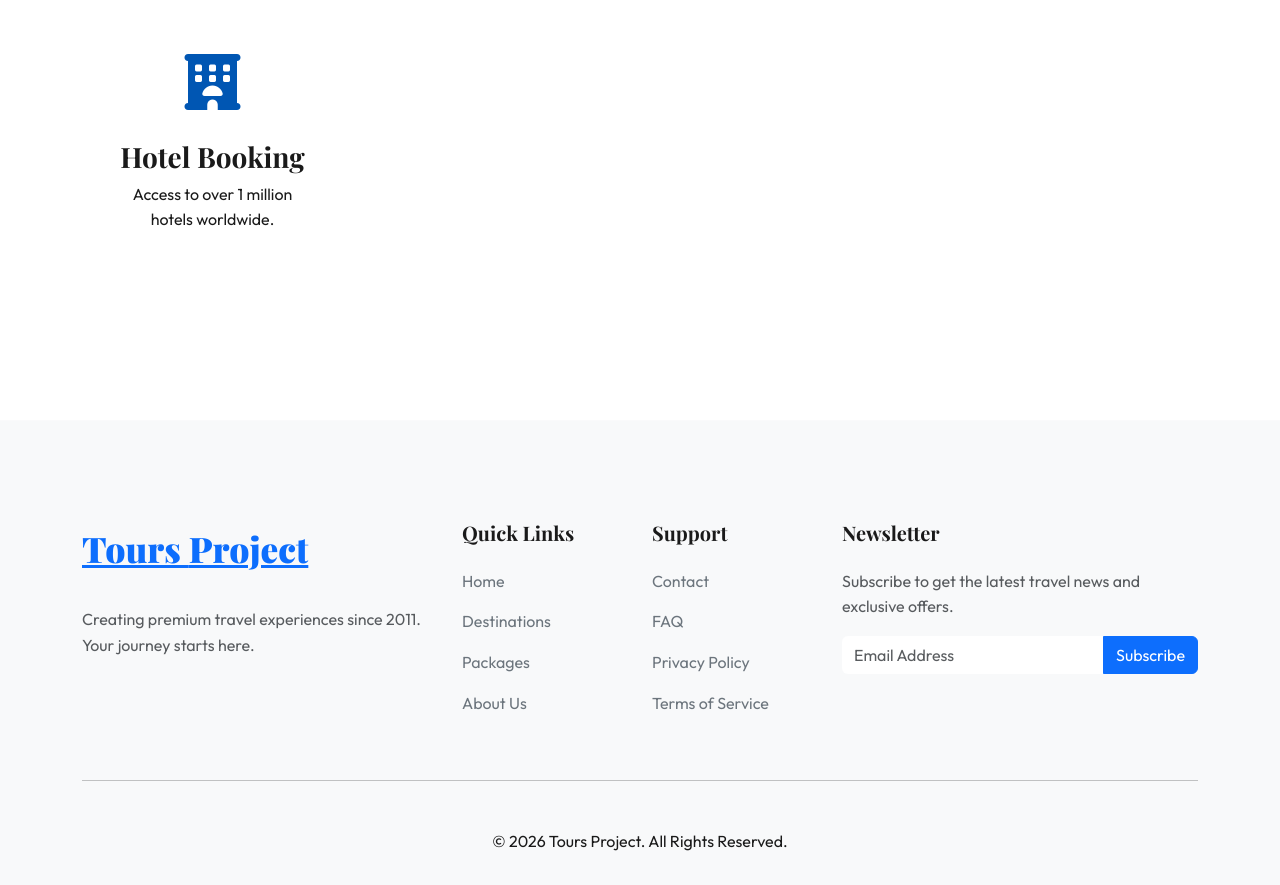
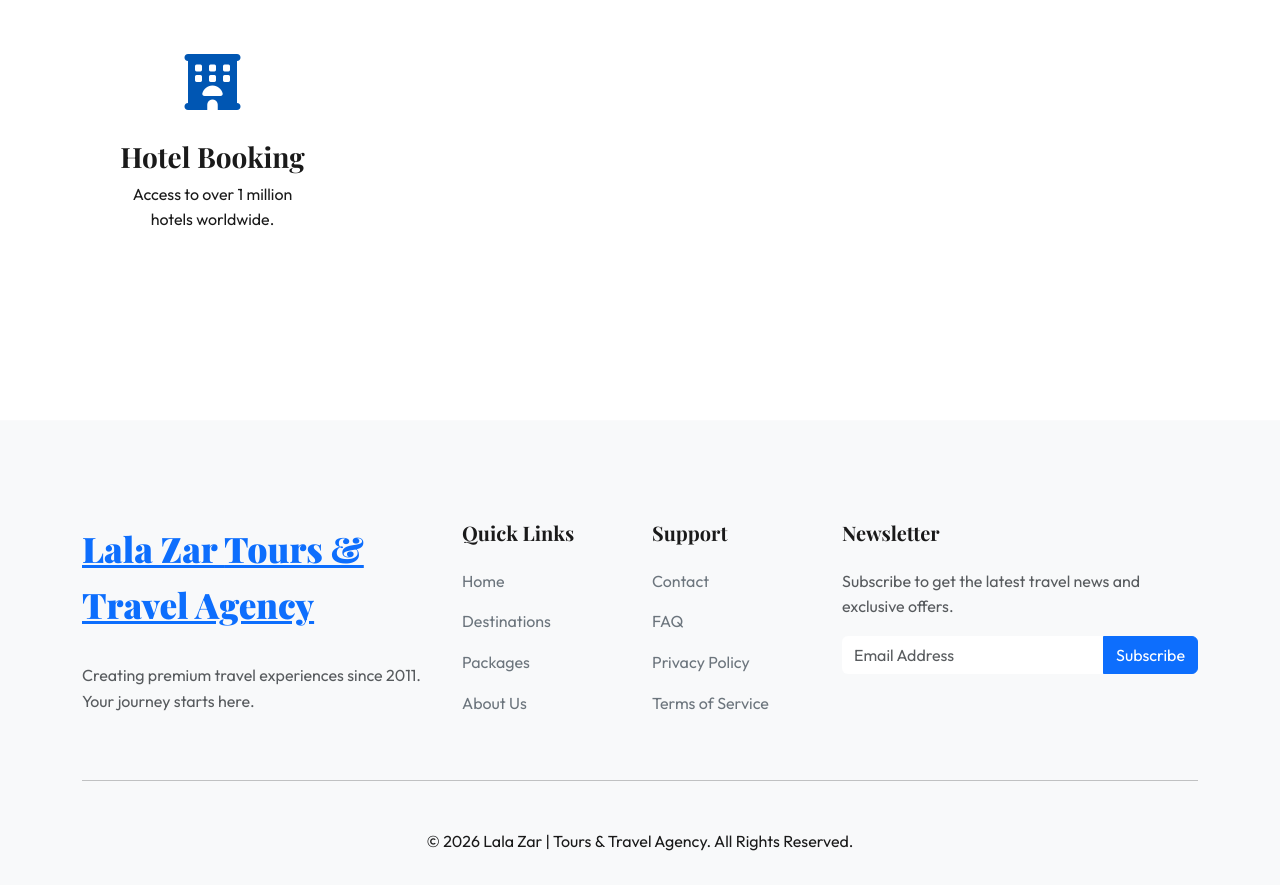
Before and after one commit to Yashaib-Hashmi/Tours, a React app: page services.html in a window 1280 px wide. Shown: the part 517-1402 px from the top of the page. Built offline with nearby package versions, Linux system fonts and the light colour scheme.

Commit message:
Update services.html

```diff
--- a/services.html
+++ b/services.html
@@ -3,7 +3,7 @@
 <head>
     <meta charset="UTF-8">
     <meta name="viewport" content="width=device-width, initial-scale=1.0">
-    <title>Services | Tours Project</title>
+    <title>Services | Lala Zar | Tours & Travel Agency</title>
     <link href="https://cdn.jsdelivr.net/npm/bootstrap@5.3.0/dist/css/bootstrap.min.css" rel="stylesheet">
     <link rel="stylesheet" href="https://cdnjs.cloudflare.com/ajax/libs/font-awesome/6.4.0/css/all.min.css">
     <link href="https://unpkg.com/aos@2.3.1/dist/aos.css" rel="stylesheet">
@@ -17,7 +17,7 @@
 
     <nav class="navbar navbar-expand-lg fixed-top scrolled">
         <div class="container">
-            <a class="navbar-brand" href="index.html">Tours <span>Project</span></a>
+            <a class="navbar-brand" href="index.html">Lala Zar <span>Tours & Travel Agency</span></a>
             <button class="navbar-toggler" type="button" data-bs-toggle="collapse" data-bs-target="#navbarNav">
                 <span class="navbar-toggler-icon"></span>
             </button>
@@ -62,7 +62,7 @@
         <div class="container">
             <div class="row g-4">
                 <div class="col-lg-4">
-                    <a class="footer-logo" href="#">Tours <span>Project</span></a>
+                    <a class="footer-logo" href="#">Lala Zar <span>Tours & Travel Agency</span></a>
                     <p class="text-muted">Creating premium travel experiences since 2011. Your journey starts here.</p>
                 </div>
                 <div class="col-lg-2">
@@ -94,7 +94,7 @@
             </div>
             <hr class="my-5 opacity-10">
             <div class="text-center">
-                <p class="mb-0">&copy; 2026 Tours Project. All Rights Reserved.</p>
+                <p class="mb-0">&copy; 2026 Lala Zar | Tours & Travel Agency. All Rights Reserved.</p>
             </div>
         </div>
     </footer>
```
